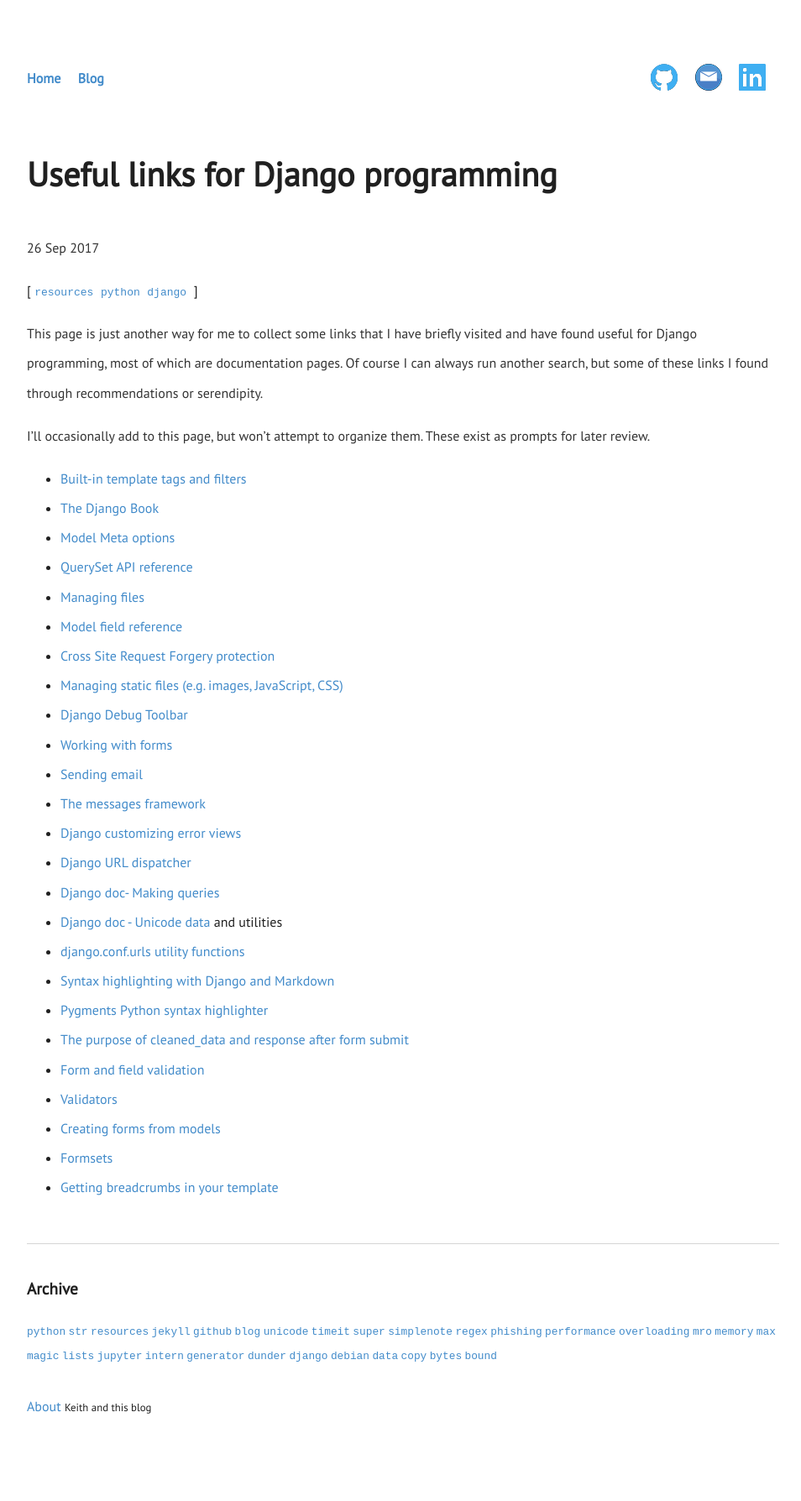
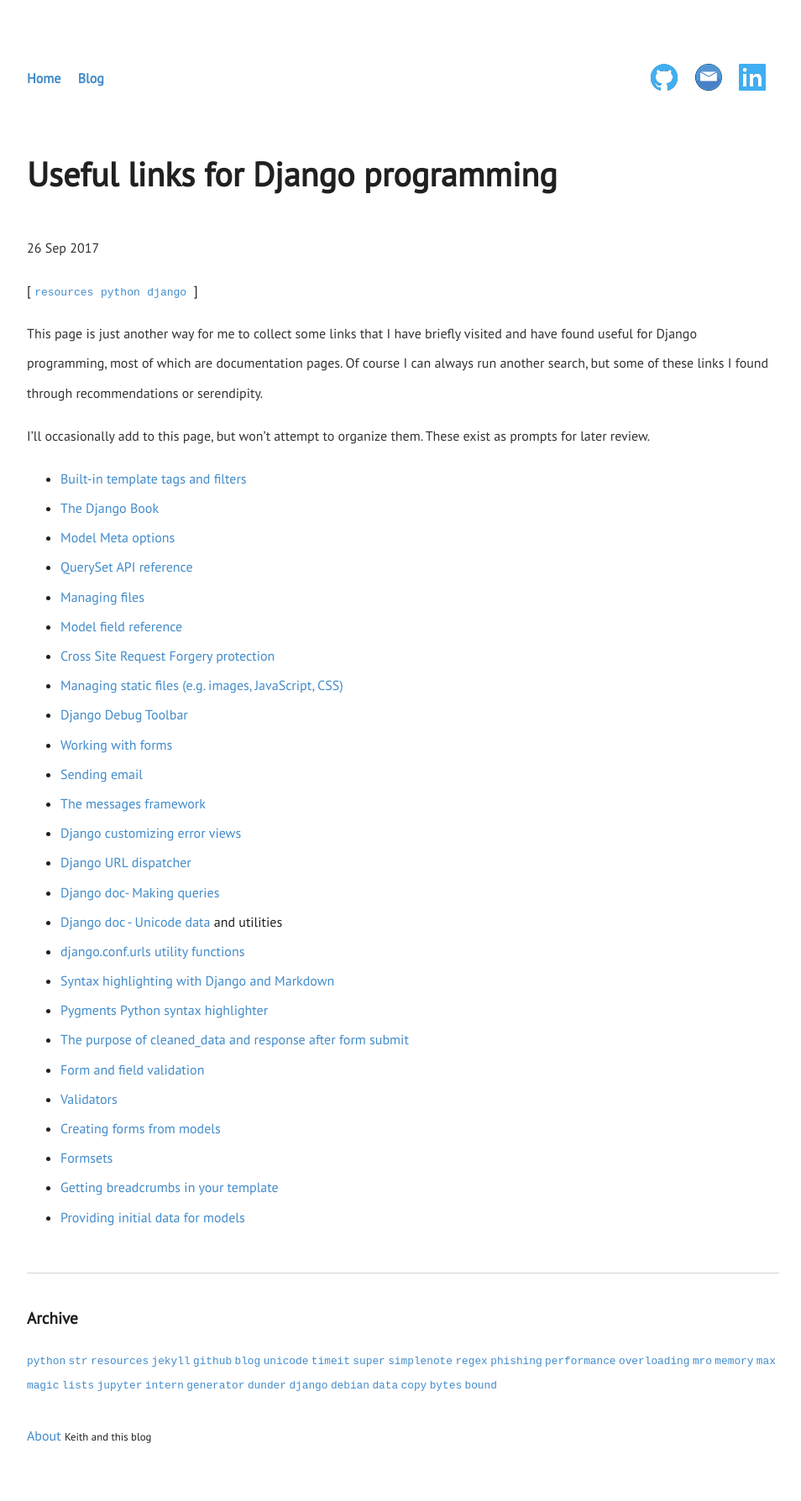
Before and after one commit to keithostertag/keithostertag.github.io, a Jekyll site: the page built from _posts/2017-09-26-useful-links-for-django-programming.md, in a window 1280 px wide. Shown: the whole page at 84% size, without its empty margins (160-1114 px from the left). Built offline with Jekyll 4.4.1, drawn with Linux system fonts in a browser that asks for light colours; before the commit the page ends 1753 px from its top, so only the background shows below that.

Commit message:
added link to django

```diff
--- a/_posts/2017-09-26-useful-links-for-django-programming.md
+++ b/_posts/2017-09-26-useful-links-for-django-programming.md
@@ -34,3 +34,4 @@
 * [Creating forms from models](https://docs.djangoproject.com/en/1.11/topics/forms/modelforms/)
 * [Formsets](https://docs.djangoproject.com/en/1.11/topics/forms/formsets/)
 * [Getting breadcrumbs in your template](https://www.djangorocks.com/snippets/getting-breadcrumbs-in-your-template.html)
+* [Providing initial data for models](https://docs.djangoproject.com/en/1.11/howto/initial-data/)
```
